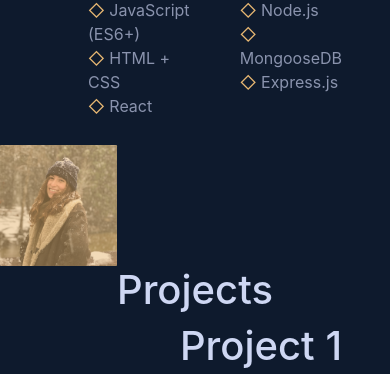
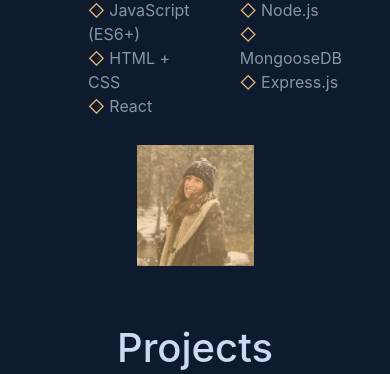
Before and after one commit to capetillo/carolina-portfolio, a React (Create React App) app: page / in a window 390 px wide. Shown: the part 933-1307 px from the top of the page. Built offline with nearby package versions, Linux system fonts and the light colour scheme.

Commit message:
centers photo on phone screen, but too small still

```diff
--- a/src/App.css
+++ b/src/App.css
@@ -5,6 +5,7 @@
 
 .photo {
   text-align: center;
+  margin-bottom: 15vw;
 }
 
 
--- a/src/App.js
+++ b/src/App.js
@@ -31,7 +31,7 @@ export default class App extends Component {
             <About />
           </Col>
 
-          <Col sm={12} md={6} className="justify-self-md-center">
+          <Col sm={12} md={6} className="d-flex align-items-center justify-content-center">
             <div className="photo">
               <div className="caro-span">
                 <img src={carolina} alt="Carolina, me, the creator of this portfolio" className="caro"/>
@@ -48,31 +48,3 @@ export default class App extends Component {
     );
   }
 }
-
-
-
-
-// function App() {
-//   return (
-//     <div className="App">
-//       <NavBar/>
-//       <Intro />
-//       <AboutMe />
-//         <Row >
-//           <Col sm={12} md={6}>
-//             <About />
-//           </Col>
-//           <Col sm={12} md={6} className="align-self-center">
-//             <div className="photo">
-//             <img src={carolina} alt="Carolina, me, the creator of this portfolio" className="caro"/>
-//             </div>
-//           </Col>
-//         </Row>
-//       <ProjectsHeader />
-//       <Projects />
-//       <Contact/>
-//     </div>
-//   );
-// }
-
-// export default App;
```
